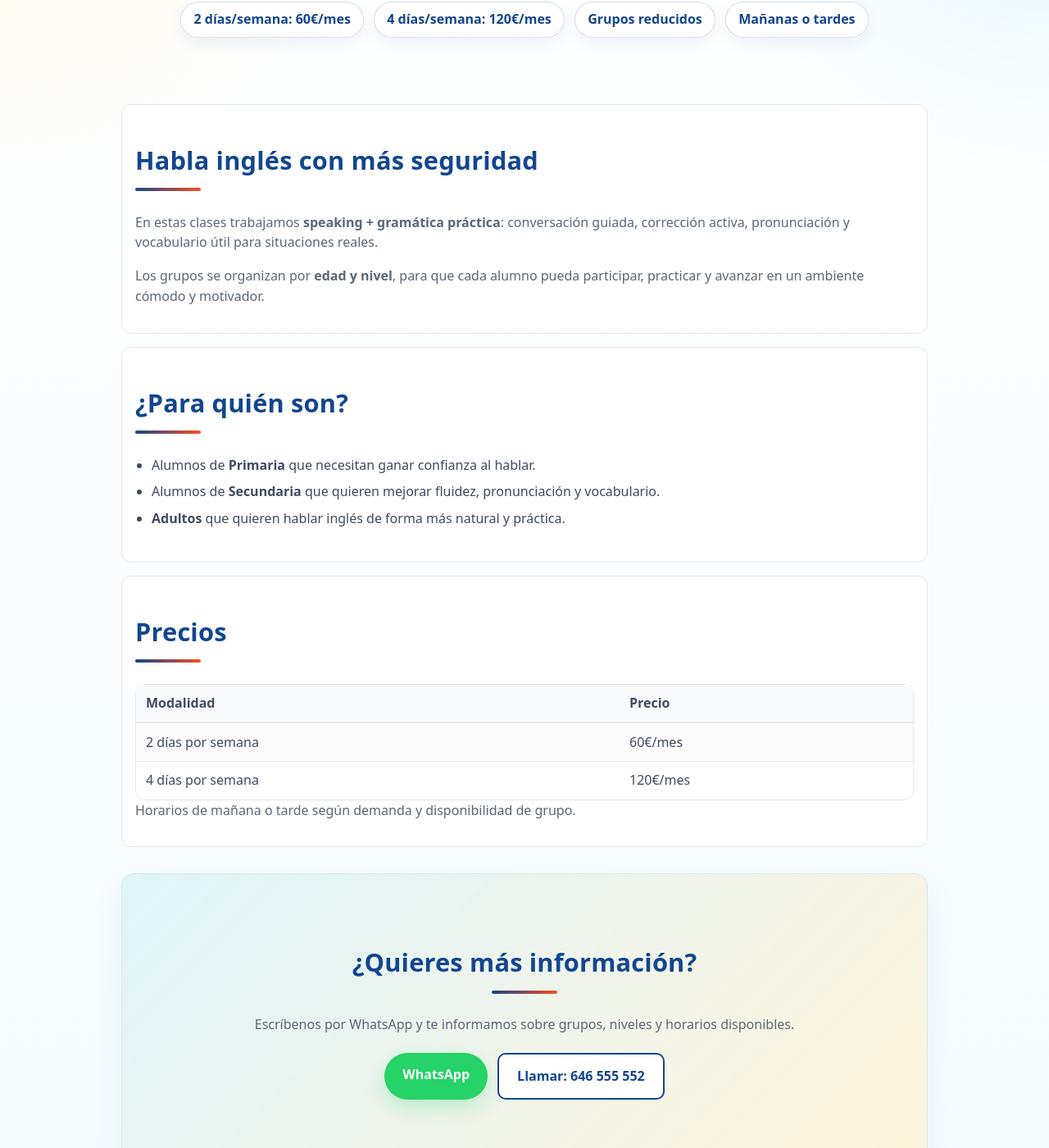
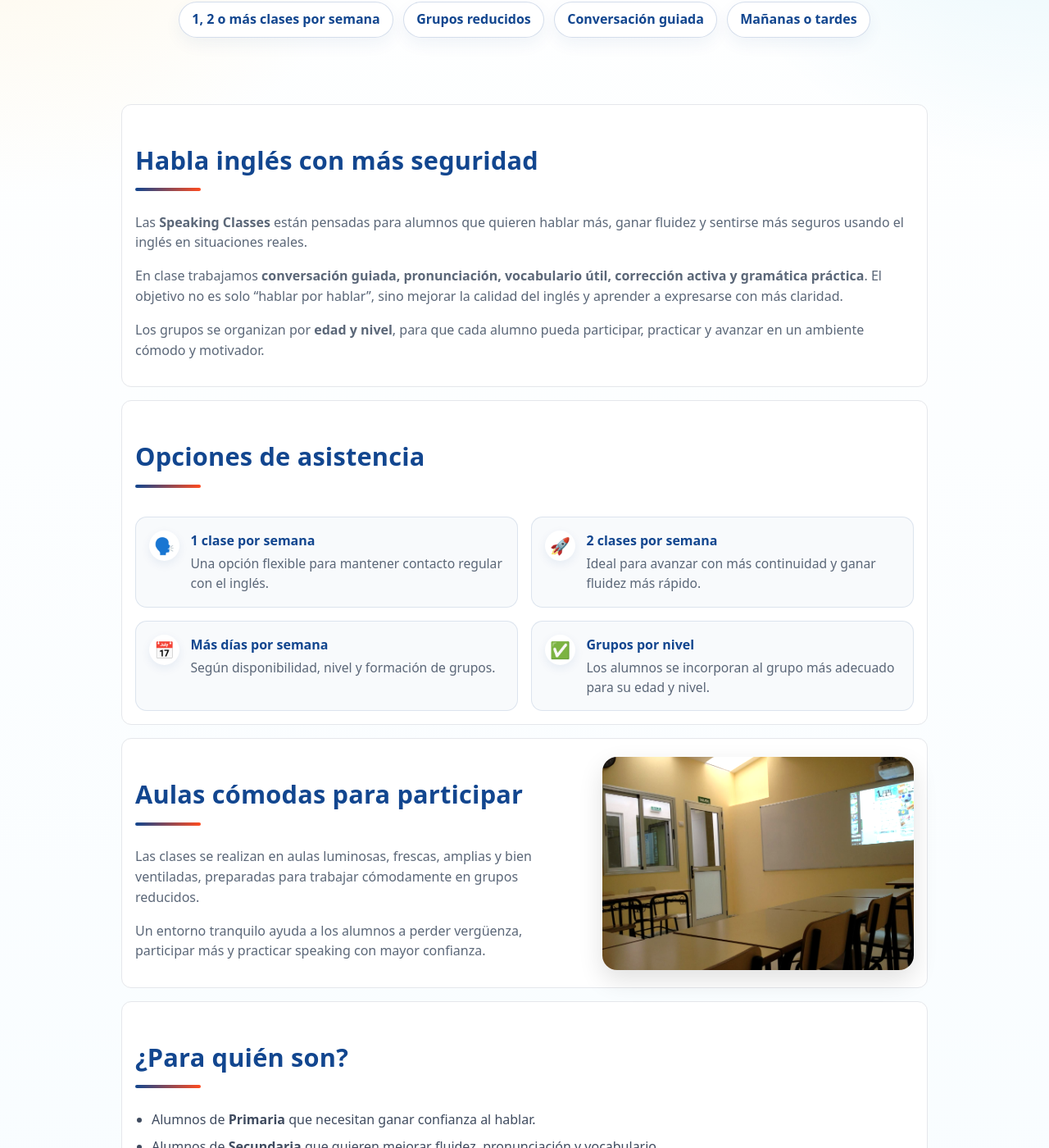
Before and after one commit to dixonbruce/englishco, a Jekyll site: the page built from speaking.html, in a window 1280 px wide and 1400 px high, scrolled down 272 px. Shown: the whole window at 82% size. Built offline with Jekyll 4.4.1, drawn with Linux system fonts in a browser that asks for light colours; some of the changed text lies outside the part shown.

Commit message:
Update speaking.html

```diff
--- a/speaking.html
+++ b/speaking.html
@@ -1,7 +1,7 @@
 ---
 layout: default
 title: "Speaking Classes en Playa de Arinaga – English CO"
-description: "Clases de speaking en Playa de Arinaga para Primaria, Secundaria y Adultos. Grupos reducidos, conversación guiada, pronunciación, vocabulario útil y corrección activa."
+description: "Clases de speaking en Playa de Arinaga para Primaria, Secundaria y Adultos. Grupos reducidos, conversación guiada, pronunciación, vocabulario útil y corrección activa. Opción de 1, 2 o más clases por semana."
 section: "cursos"
 ---
 
@@ -16,9 +16,9 @@ section: "cursos"
     </p>
 
     <div class="hero-highlights" aria-label="Características principales">
-      <span>2 días/semana: 60€/mes</span>
-      <span>4 días/semana: 120€/mes</span>
+      <span>1, 2 o más clases por semana</span>
       <span>Grupos reducidos</span>
+      <span>Conversación guiada</span>
       <span>Mañanas o tardes</span>
     </div>
   </div>
@@ -28,9 +28,14 @@ section: "cursos"
   <h2>Habla inglés con más seguridad</h2>
 
   <p>
-    En estas clases trabajamos <strong>speaking + gramática práctica</strong>:
-    conversación guiada, corrección activa, pronunciación y vocabulario útil
-    para situaciones reales.
+    Las <strong>Speaking Classes</strong> están pensadas para alumnos que quieren
+    hablar más, ganar fluidez y sentirse más seguros usando el inglés en situaciones reales.
+  </p>
+
+  <p>
+    En clase trabajamos <strong>conversación guiada, pronunciación, vocabulario útil,
+    corrección activa y gramática práctica</strong>. El objetivo no es solo “hablar por hablar”,
+    sino mejorar la calidad del inglés y aprender a expresarse con más claridad.
   </p>
 
   <p>
@@ -40,49 +45,113 @@ section: "cursos"
 </section>
 
 <section class="card mt">
+  <h2>Opciones de asistencia</h2>
+
+  <div class="feature-grid">
+    <div class="feature-item">
+      <span class="feature-icon">🗣️</span>
+      <div>
+        <strong>1 clase por semana</strong>
+        <p>Una opción flexible para mantener contacto regular con el inglés.</p>
+      </div>
+    </div>
+
+    <div class="feature-item">
+      <span class="feature-icon">🚀</span>
+      <div>
+        <strong>2 clases por semana</strong>
+        <p>Ideal para avanzar con más continuidad y ganar fluidez más rápido.</p>
+      </div>
+    </div>
+
+    <div class="feature-item">
+      <span class="feature-icon">📅</span>
+      <div>
+        <strong>Más días por semana</strong>
+        <p>Según disponibilidad, nivel y formación de grupos.</p>
+      </div>
+    </div>
+
+    <div class="feature-item">
+      <span class="feature-icon">✅</span>
+      <div>
+        <strong>Grupos por nivel</strong>
+        <p>Los alumnos se incorporan al grupo más adecuado para su edad y nivel.</p>
+      </div>
+    </div>
+  </div>
+</section>
+
+<section class="card mt classroom-section">
+  <div class="classroom-section__text">
+    <h2>Aulas cómodas para participar</h2>
+
+    <p>
+      Las clases se realizan en aulas luminosas, frescas, amplias y bien ventiladas,
+      preparadas para trabajar cómodamente en grupos reducidos.
+    </p>
+
+    <p>
+      Un entorno tranquilo ayuda a los alumnos a perder vergüenza,
+      participar más y practicar speaking con mayor confianza.
+    </p>
+  </div>
+
+  <figure class="classroom-section__image">
+    <img
+      src="/images/sunclassroom.JPG"
+      alt="Aula luminosa de English CO en Playa de Arinaga"
+      loading="lazy"
+    >
+  </figure>
+</section>
+
+<section class="card mt">
   <h2>¿Para quién son?</h2>
 
   <ul>
     <li>Alumnos de <strong>Primaria</strong> que necesitan ganar confianza al hablar.</li>
     <li>Alumnos de <strong>Secundaria</strong> que quieren mejorar fluidez, pronunciación y vocabulario.</li>
     <li><strong>Adultos</strong> que quieren hablar inglés de forma más natural y práctica.</li>
+    <li>Personas que entienden inglés, pero se bloquean cuando tienen que hablar.</li>
+    <li>Alumnos que quieren complementar sus clases habituales con más práctica oral.</li>
   </ul>
 </section>
 
 <section class="card mt">
-  <h2>Precios</h2>
+  <h2>Qué trabajamos en clase</h2>
 
-  <div class="table-wrap">
-    <table class="fees">
-      <thead>
-        <tr>
-          <th>Modalidad</th>
-          <th>Precio</th>
-        </tr>
-      </thead>
-      <tbody>
-        <tr>
-          <td>2 días por semana</td>
-          <td>60€/mes</td>
-        </tr>
-        <tr>
-          <td>4 días por semana</td>
-          <td>120€/mes</td>
-        </tr>
-      </tbody>
-    </table>
-  </div>
+  <ul>
+    <li><strong>Fluidez:</strong> práctica oral constante para hablar con más naturalidad.</li>
+    <li><strong>Pronunciación:</strong> sonidos, ritmo, entonación y claridad al hablar.</li>
+    <li><strong>Vocabulario útil:</strong> expresiones y frases para situaciones reales.</li>
+    <li><strong>Corrección activa:</strong> errores frecuentes, estructuras y precisión.</li>
+    <li><strong>Gramática práctica:</strong> uso real de los tiempos verbales y estructuras importantes.</li>
+    <li><strong>Confianza:</strong> actividades guiadas para participar más y perder vergüenza.</li>
+  </ul>
+</section>
+
+<section class="card mt">
+  <h2>Grupos reducidos y seguimiento cercano</h2>
 
   <p>
-    Horarios de mañana o tarde según demanda y disponibilidad de grupo.
+    Las clases se realizan en grupos reducidos para que cada alumno tenga más tiempo para hablar,
+    recibir corrección y participar activamente.
+  </p>
+
+  <p>
+    Antes de incorporarse, recomendamos hacer un pequeño test o entrevista de nivel
+    para encontrar el grupo más adecuado.
   </p>
 </section>
 
 <section class="cta-band">
   <div class="cta-band__inner">
-    <h2>¿Quieres más información?</h2>
+    <h2>Consulta grupos y horarios disponibles</h2>
+
     <p>
-      Escríbenos por WhatsApp y te informamos sobre grupos, niveles y horarios disponibles.
+      Escríbenos por WhatsApp y te informamos sobre grupos, niveles y horarios.
+      Puedes empezar con <strong>1 clase por semana</strong> o elegir más días según disponibilidad.
     </p>
 
     <div class="cta-row">
```
